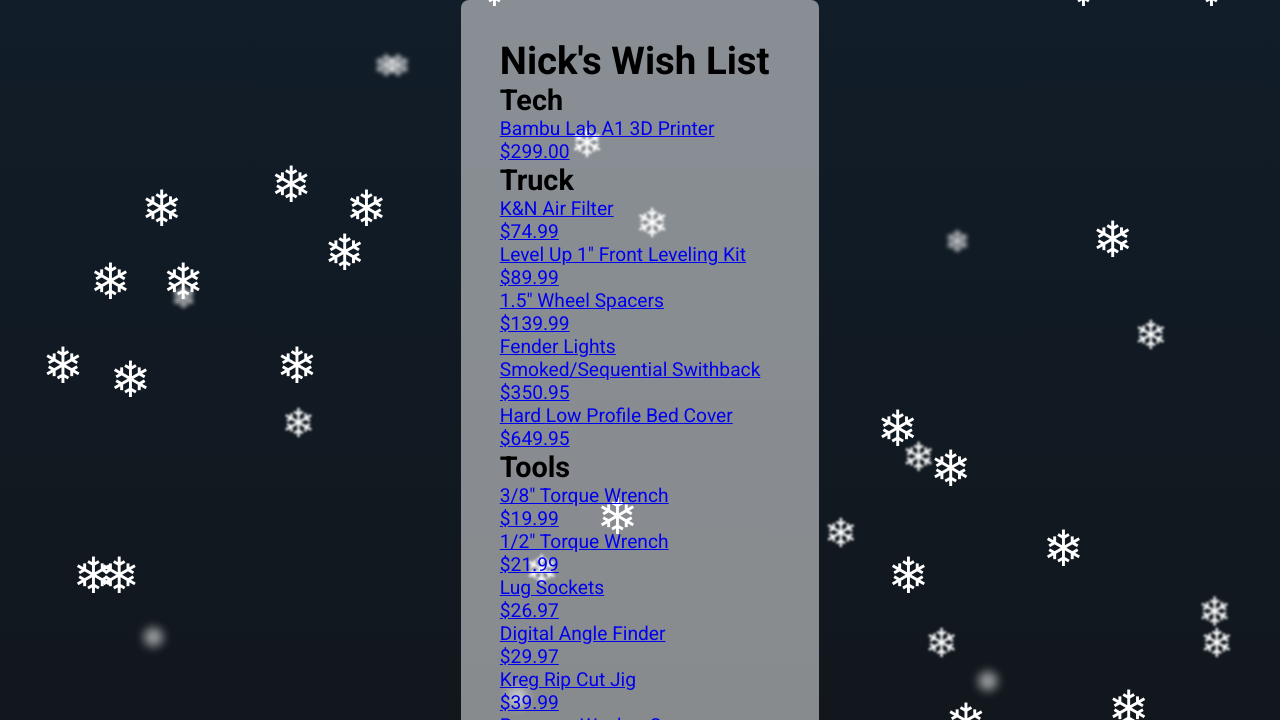
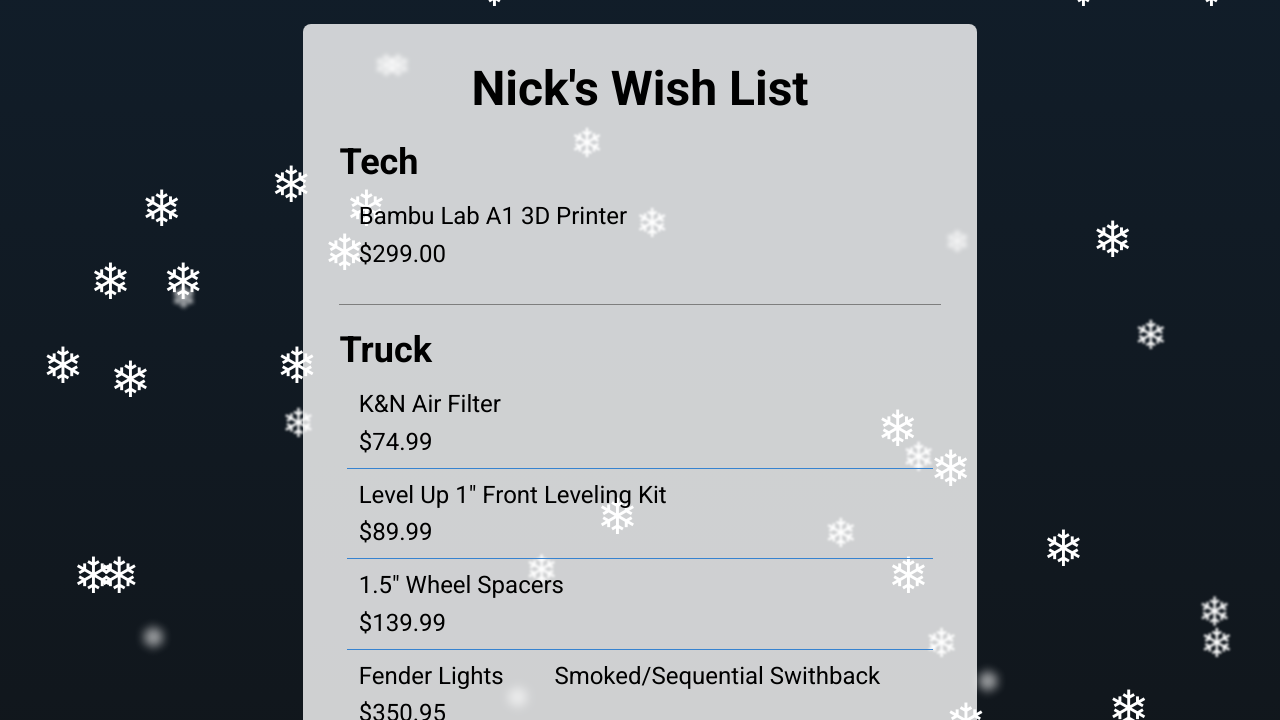
Before and after one commit to nainsworth/check-list, a website built with webpack: page src/views/index.html in a window 1280 px wide. Shown: the top 720 px of the page. Built offline with nearby package versions, Linux system fonts and the light colour scheme; a web font is replaced by a local one.

Commit message:
Updated Styling

```diff
--- a/src/assets/styles/_snow.scss
+++ b/src/assets/styles/_snow.scss
@@ -8,6 +8,7 @@
   background: linear-gradient(#123, #111);
   opacity: 0;
   animation: main-loadup 1s forwards linear, main-loadup-bg 10s forwards linear;
+  position: fixed;
 
   @keyframes main-loadup {
     from {
--- a/src/assets/styles/_variables.scss
+++ b/src/assets/styles/_variables.scss
@@ -1,9 +1,9 @@
 @import url("https://fonts.googleapis.com/css2?family=Jersey+10&family=Roboto:ital,wght@0,100;0,300;0,400;0,500;0,700;0,900;1,100;1,300;1,400;1,500;1,700;1,900&display=swap");
 
 /* Primary Colors */
-$primary-color: #456aff;
-$secondary-color: #b8c0cc;
-$background-color: #0d131a;
+$light-blue: #3783d0;
+$dark-gray: #5a5a5a;
+$light-gray: #7e7e7e;
 $white: #fff;
 $black: #000;
 
@@ -12,4 +12,4 @@
 $font-regular: 500;
 $font-semi-bold: 600;
 $font-bold: 800;
-$font-size: clamp(1rem, 3.5vw, 1.2rem);
+$font-size: clamp(1.1rem, 3.5vw, 1.5rem);
--- a/src/assets/styles/main.scss
+++ b/src/assets/styles/main.scss
@@ -17,7 +17,6 @@
 }
 
 body {
-  background-color: $background-color;
   display: flex;
   flex-direction: column;
   align-items: center;
@@ -26,9 +25,61 @@
 
   .list-container {
     z-index: 2;
-    background-color: rgba($white, 0.5);
-    padding: 2em;
+    background-color: rgba($white, 0.8);
+    padding: 1.5em;
     border-radius: 8px;
+    margin: 1em;
 
+    h1 {
+      text-align: center;
+    }
+
+    .category-container {
+      border-bottom: 1px solid $light-gray;
+      padding: 1em 0;
+
+      &:last-child {
+        border: none;
+      }
+
+      .category-items {
+        padding: .3em;
+        padding-bottom: 0;
+
+        a {
+          text-decoration: none;
+          color: $black;
+          border-bottom: 1px solid $light-blue;
+          display: grid;
+          grid-template-columns: repeat(2, auto);
+          gap: .4em;
+          flex: 1 1 0;
+          padding: .5em;
+
+          &:hover {
+            background-color: rgba(0, 0, 0, 0.1);
+          border-radius: 8px;
+
+          }
+
+
+          &:last-child {
+            border: none;
+          }
+
+          .item-desc {
+            font-size: .6em;
+            color: $dark-gray
+          }
+
+          .item-price {
+            grid-area: 1 / 2 / 3 / 3;
+            justify-self: end;
+            align-self: center;
+            font-weight: $font-semi-bold;
+          }
+        }
+      }
+    }
   }
 }
```
